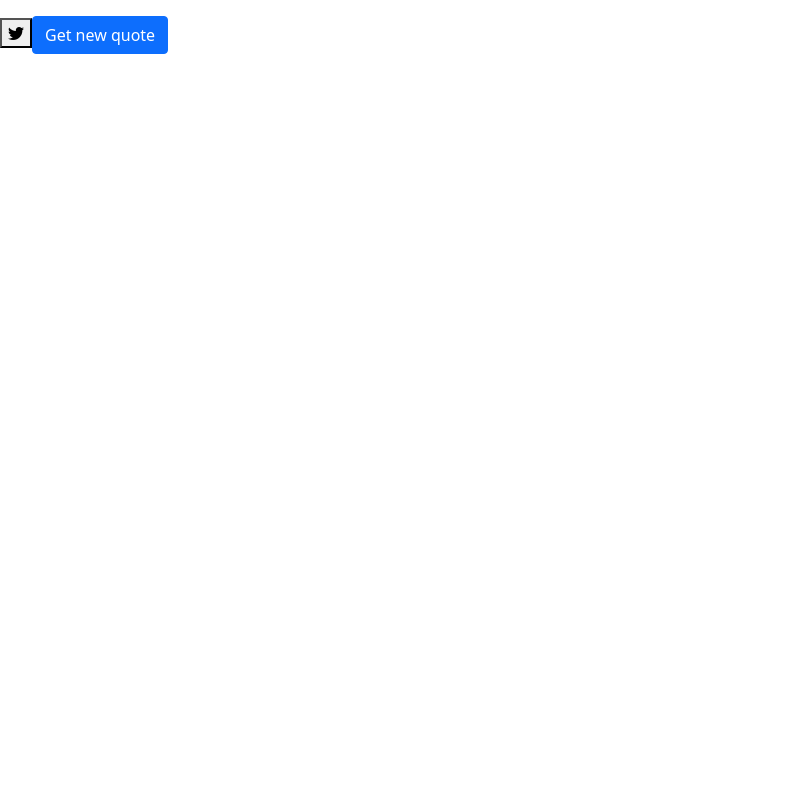
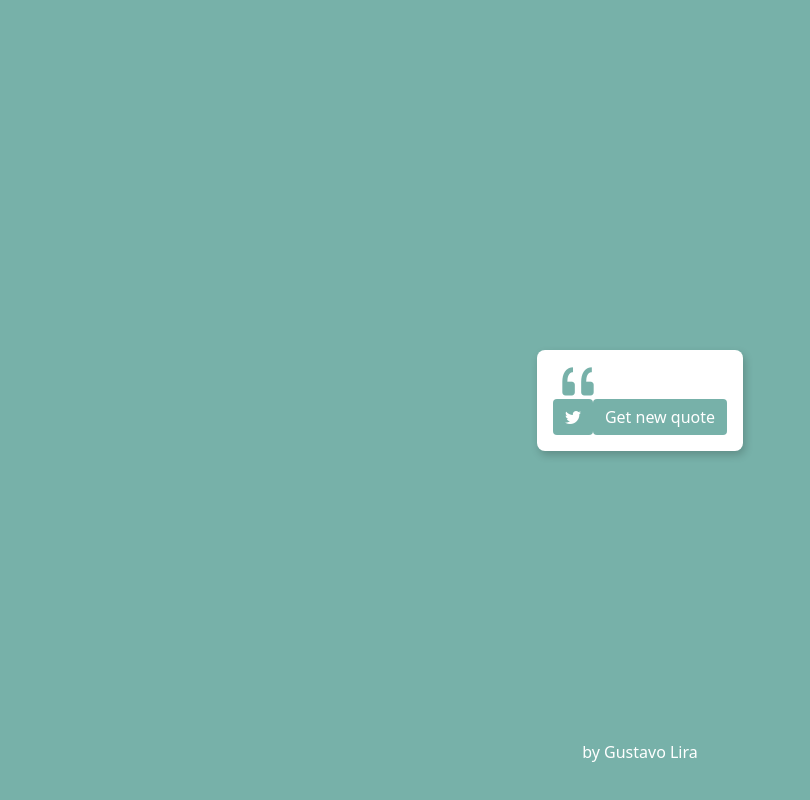
Before and after one commit to GustavoLira-ChE/quoteGenerator, a React app: page / in a window 1280 px wide. Shown: the whole page, without its empty margins (0-810 px from the left). Built offline with nearby package versions, Linux system fonts and the light colour scheme; no server answers.

Commit message:
feat: tweet intent added

```diff
--- a/src/components/App/App.css
+++ b/src/components/App/App.css
@@ -0,0 +1,50 @@
+#bkg-color{
+    height: 100%;
+    display: flex;
+    justify-content: center;
+    align-items: center;
+}
+#quote-box{
+    display: flex;
+    flex-direction: column;
+    background-color: white;
+    padding: 16px;
+    border-radius: 8px;
+    box-shadow: 2px 4px 8px hsl(0deg 0% 0% / 0.2);
+}
+#float-element{
+    float: left;
+    font-size: 50px;
+    margin-right: 8px;
+    margin-top: -20px;
+    margin-bottom: -30px;
+}
+#text{
+    align-self: center;
+    max-width: 600px;
+    margin-bottom: 16px;
+}
+#author{
+    align-self: end;
+}
+#button-sec{
+    display: flex;
+    justify-content: space-between;
+}
+#tweet-quote,
+#new-quote{
+    border: none;
+    color: white;
+}
+#tweet-icon{
+    color: white;
+}
+#tweet-icon:hover,
+#new-quote:hover{
+    color: black;
+    border-radius: black 1px solid;
+}
+p{
+    position: absolute;
+    bottom: 20px;
+}
--- a/src/components/App/App.js
+++ b/src/components/App/App.js
@@ -10,6 +10,7 @@ class App extends React.Component{
             author: '',
         }
         this.handleQuotes = this.handleQuotes.bind(this);
+        this.changeBkgColor = this.changeBkgColor.bind(this);
     }
     componentDidMount(){
         this.handleQuotes()
@@ -28,21 +29,35 @@ class App extends React.Component{
                 })
             }
         });
-
+    }
+    changeBkgColor(){
+        let color = chooseColor();
+        return color
     }
     render(){
+        let color = this.changeBkgColor()
+        let url = 'https://twitter.com/intent/tweet?hashtags=quotes&text=' +
+      encodeURIComponent('"' + this.state.quote + '" ' + this.state.author)
         return(
-            <div id="quote-box">
-                <h2 id="text">{this.state.quote}</h2>
-                <p id="author" >{this.state.author}</p>
-                <div>
-                    <button>
-                        <a id="tweet-quote" href="twitter.com/intent/tweet" target="_blank">
-                        </a>
-                        <i className="bi bi-twitter"></i>
-                    </button>
-                    <button id="new-quote" type="button" className="btn btn-primary" onClick={this.handleQuotes}>Get new quote</button>
+            <div id="bkg-color" style={{backgroundColor: color}}>
+                <div id="quote-box">
+                    <div>
+                        <i id="float-element" className="bi bi-quote" style={{color: color}}></i>
+                        <h2 id="text" onChange={this.changeBkgColor} style={{color: color}}>{this.state.quote}</h2>
+                    </div>
+                    <h4 id="author" style={{color: color}} >{this.state.author}</h4>
+                    <div id="button-sec">
+                        <button id="tweet-quote" type="button" className="btn btn-primary" style={{backgroundColor: color}}>
+                            <a href={url} target="_blank">
+                                <i id="tweet-icon" className="bi bi-twitter"></i>
+                            </a>
+                        </button>
+                        <button id="new-quote" type="button" className="btn btn-primary" onClick={this.handleQuotes} style={{backgroundColor: color}}>
+                            Get new quote
+                        </button>
+                    </div>
                 </div>
+                <p style={{color:'white'}}>by Gustavo Lira</p>
             </div>
         )
     }
@@ -67,4 +82,23 @@ async function fetchApiQuotes(){
 function randomNumbers(maxNumber){
     return Math.floor(Math.random()*maxNumber)
 }
+function chooseColor (){
+    const colors = [
+        '#16a085',
+        '#27ae60',
+        '#2c3e50',
+        '#f39c12',
+        '#e74c3c',
+        '#9b59b6',
+        '#FB6964',
+        '#342224',
+        '#472E32',
+        '#BDBB99',
+        '#77B1A9',
+        '#73A857'
+      ];
+    let numberOfColor = colors.length
+    let color = colors[randomNumbers(numberOfColor)]
+    return color
+}
 export default App;
--- a/src/index.css
+++ b/src/index.css
@@ -3,6 +3,6 @@
 *::after{
     box-sizing: border-box;
 }
-html, body, .root{
-    height: 99%;
+html, body, #root{
+    height: 100%;
 }
```
Also changed, not shown: public/manifest.json (added).
